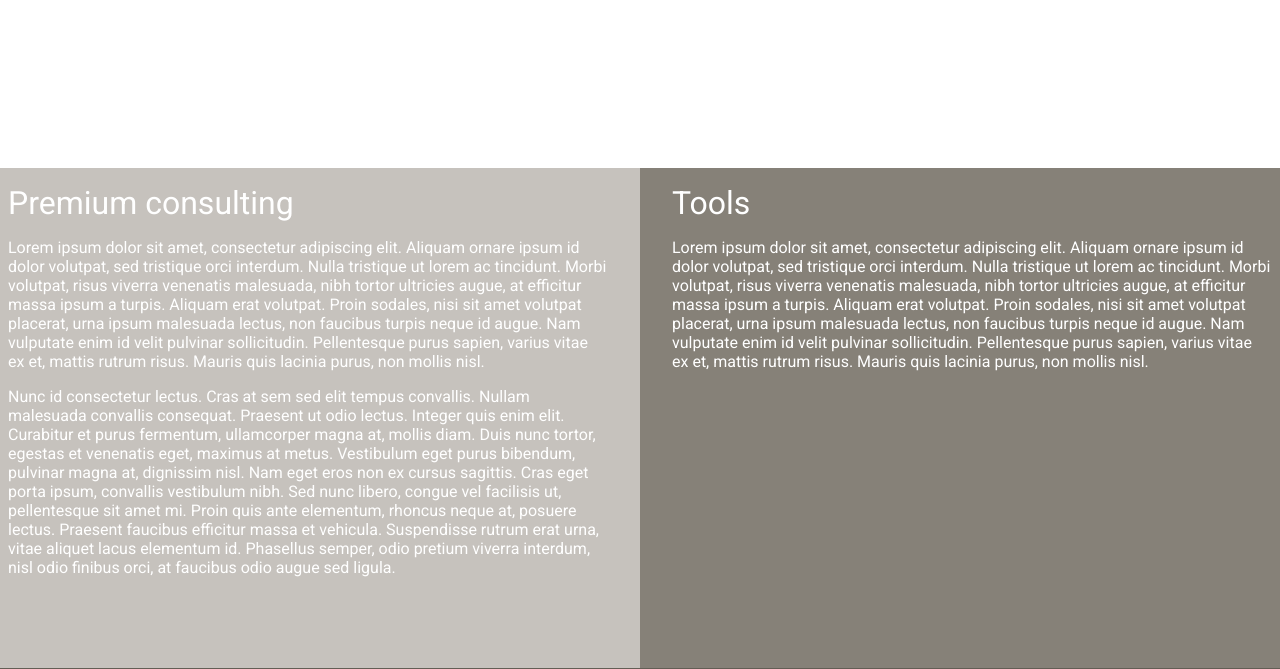
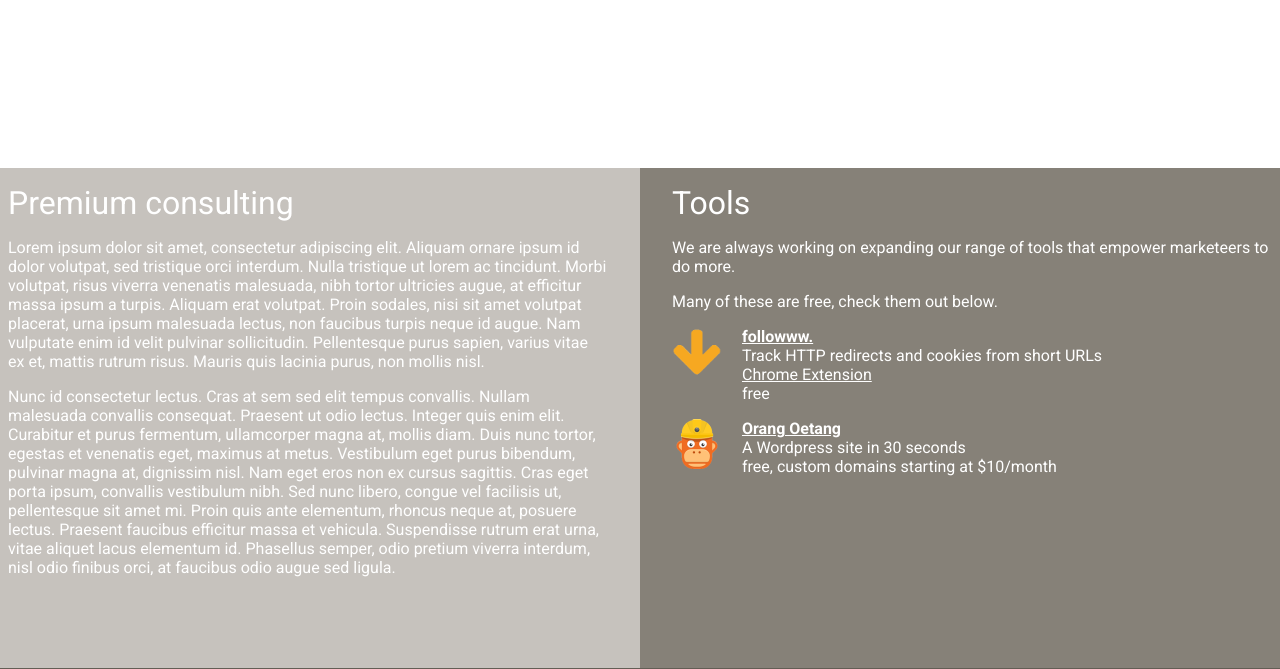
Before and after one commit to code-orange/code-orange.nl, a PHP site: page / in a window 1280 px wide. Shown: the part 656-1325 px from the top of the page. Run offline with PHP 8.4, Linux system fonts and the light colour scheme.

Commit message:
Add tools section

```diff
--- a/index.html
+++ b/index.html
@@ -21,7 +21,27 @@
 			</section>
 			<section class="tools">
 				<h3>Tools</h3>
-				<p>Lorem ipsum dolor sit amet, consectetur adipiscing elit. Aliquam ornare ipsum id dolor volutpat, sed tristique orci interdum. Nulla tristique ut lorem ac tincidunt. Morbi volutpat, risus viverra venenatis malesuada, nibh tortor ultricies augue, at efficitur massa ipsum a turpis. Aliquam erat volutpat. Proin sodales, nisi sit amet volutpat placerat, urna ipsum malesuada lectus, non faucibus turpis neque id augue. Nam vulputate enim id velit pulvinar sollicitudin. Pellentesque purus sapien, varius vitae ex et, mattis rutrum risus. Mauris quis lacinia purus, non mollis nisl.</p>
+				<p>We are always working on expanding our range of tools that empower marketeers to do more.</p>
+				<p>Many of these are free, check them out below.</p>
+				<div class="tool-list">
+					<div class="tool">
+						<img src="/img/followww.png">
+						<div class="tool-about">
+							<h4><a href="https://followww.co">followww.</a></h4>
+							<p>Track HTTP redirects and cookies from short URLs</p>
+							<p><a href="https://chrome.google.com/webstore/detail/followww/dmpapbglnlfchgbbnalpcekkfdddagdm">Chrome Extension</a></p>
+							<p>free</p>
+						</div>
+					</div>
+					<div class="tool">
+						<img src="/img/orangoetang.png">
+						<div class="tool-about">
+							<h4><a href="https://orangoetang.co">Orang Oetang</a></h4>
+							<p>A Wordpress site in 30 seconds</p>
+							<p>free, custom domains starting at $10/month</p>
+						</div>
+					</div>
+				</div>
 			</section>
 		</section>
 
--- a/style.css
+++ b/style.css
@@ -207,3 +207,31 @@ button[type=submit] {
 	border: 1px solid #464646;
 	padding: 0.5rem 1rem;
 }
+
+
+
+
+
+.tool {
+	margin-bottom: 1rem;
+}
+
+.tool > img {
+	display: inline-block;
+	width: 50px;
+	vertical-align: top;
+	margin-right: 1rem;
+}
+
+.tool > .tool-about {
+	display: inline-block;
+}
+
+.tool > .tool-about p, .tool > .tool-about h4 {
+	margin-top: 0;
+	margin-bottom: 0;
+}
+
+.tool > .tool-about a {
+	color: #ffffff;
+}
```
Also changed, not shown: img/followww.png (added), img/orangoetang.png (added).
